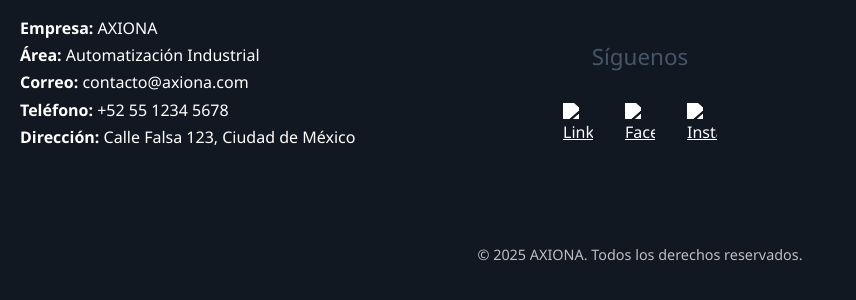
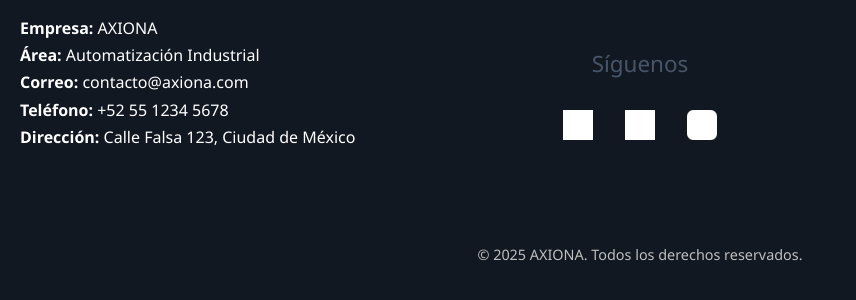
Before and after one commit to Carle007/AXIONA-Web, a plain HTML site: page index.html in a window 1280 px wide. Shown: the part 1708-2008 px from the top of the page, 0-856 px from the left. Drawn offline with Linux system fonts and the light colour scheme; grey boxes are pictures that could not be loaded.

Commit message:
Update footer with new image formats and structure

```diff
--- a/footer.html
+++ b/footer.html
@@ -17,9 +17,9 @@
             <h3>Síguenos</h3>
 
             <div class="footer-social-links">
-            <a href="#"><img src="img/linkedin.png" alt="LinkedIn"></a>
-            <a href="#"><img src="img/facebook.png" alt="Facebook"></a>
-            <a href="#"><img src="img/instagram.png" alt="Instagram"></a>
+            <a href="#"><img src="Imagenes/linkedin.avif" alt="LinkedIn"></a>
+            <a href="#"><img src="Imagenes/facebook.avif" alt="Facebook"></a>
+            <a href="#"><img src="Imagenes/instagram.png" alt="Instagram"></a>
             </div>
             </div>
 
```
